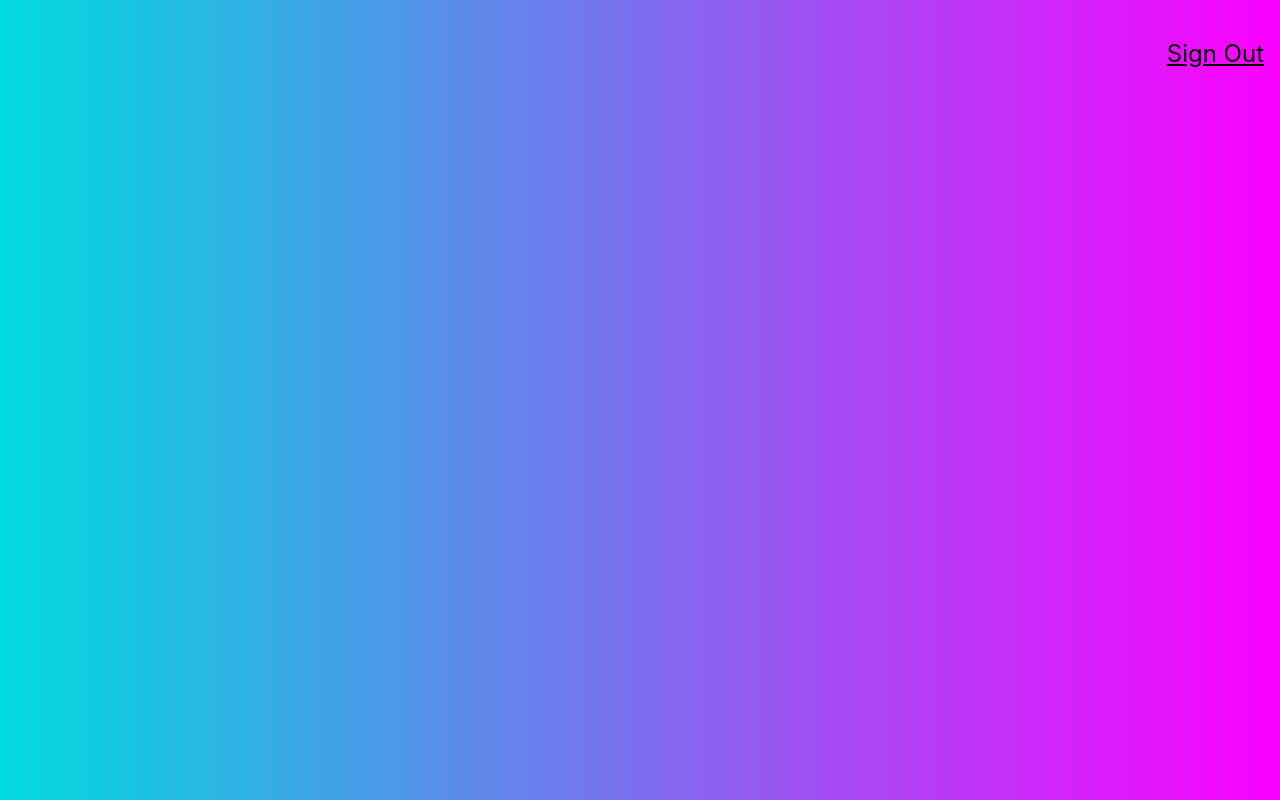
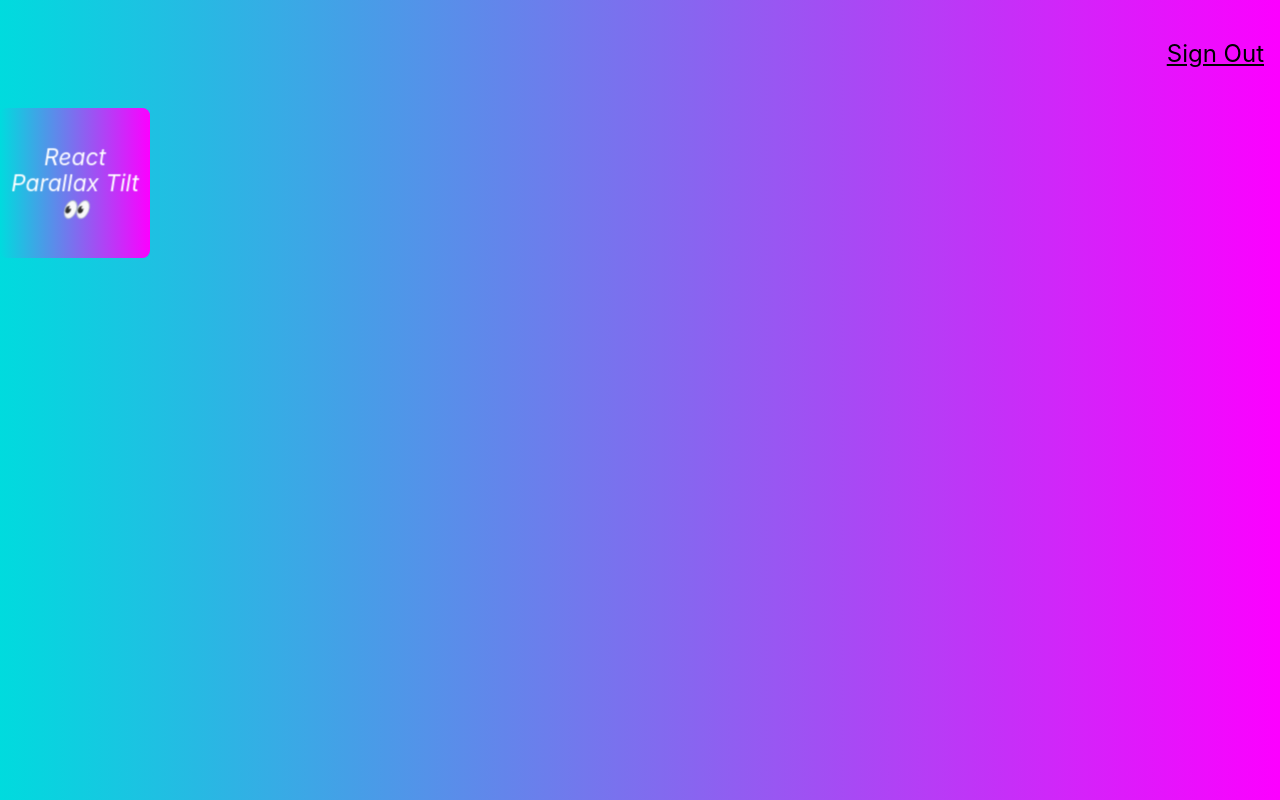
Before and after one commit to tasosbeast/SmartBrain, a React (Create React App) app: page / in a window 1280 px wide. Built offline with nearby package versions, Linux system fonts and the light colour scheme.

Commit message:
Add react-parallax-tilt library to package.json and package-lock.json

```diff
--- a/package.json
+++ b/package.json
@@ -8,6 +8,7 @@
     "@testing-library/user-event": "^13.5.0",
     "react": "^18.2.0",
     "react-dom": "^18.2.0",
+    "react-parallax-tilt": "^1.7.219",
     "react-scripts": "5.0.1",
     "tachyons": "^4.12.0",
     "web-vitals": "^2.1.4"
--- a/src/App.js
+++ b/src/App.js
@@ -1,12 +1,13 @@
 import "./App.css";
 import Navigation from "./components/Navigation/Navigation";
+import Logo from "./components/Logo/Logo";
 
 function App() {
   return (
     <div className="App">
       <Navigation />
-      {/* <Logo />
-      <ImageLinkForm />
+      <Logo />
+      {/* <ImageLinkForm />
       <FaceRecognition /> */}
     </div>
   );
--- /dev/null
+++ b/src/components/Logo/Logo.css
@@ -0,0 +1,24 @@
+.parallax-effect-glare-scale {
+  display: flex;
+  flex-direction: column;
+  justify-content: center;
+  align-items: center;
+  width: 150px;
+  height: 150px;
+  background: linear-gradient(90deg, #00dbde 0%, #fc00ff 100%);
+  color: white;
+
+  border-radius: 5%;
+  transform-style: preserve-3d;
+
+  .inner-element {
+    display: flex;
+    flex-direction: column;
+    justify-content: center;
+    align-items: center;
+    font-size: 20px;
+    font-style: italic;
+    color: white;
+    transform: translateZ(60px);
+  }
+}
--- /dev/null
+++ b/src/components/Logo/Logo.js
@@ -0,0 +1,23 @@
+import React from "react";
+import Tilt from "react-parallax-tilt";
+import "./Logo.css";
+
+const Logo = () => {
+  return (
+    <Tilt
+      className="background-stripes parallax-effect-glare-scale"
+      perspective={500}
+      glareEnable={true}
+      glareMaxOpacity={0.45}
+      scale={1.02}
+    >
+      <div className="inner-element">
+        <div>React</div>
+        <div>Parallax Tilt</div>
+        <div>👀</div>
+      </div>
+    </Tilt>
+  );
+};
+
+export default Logo;
```
Also changed, not shown: 1 other file (tests, documents, lock files or other folders).
